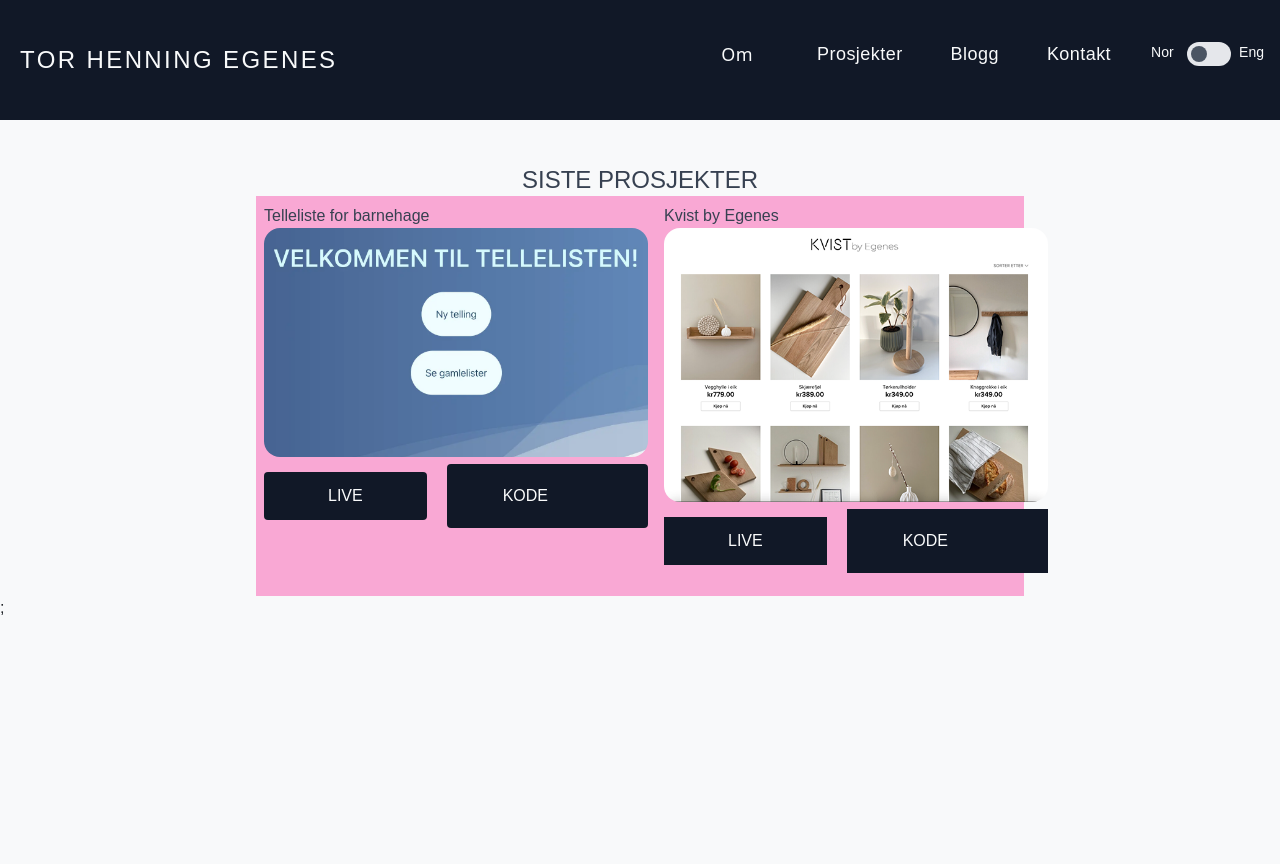
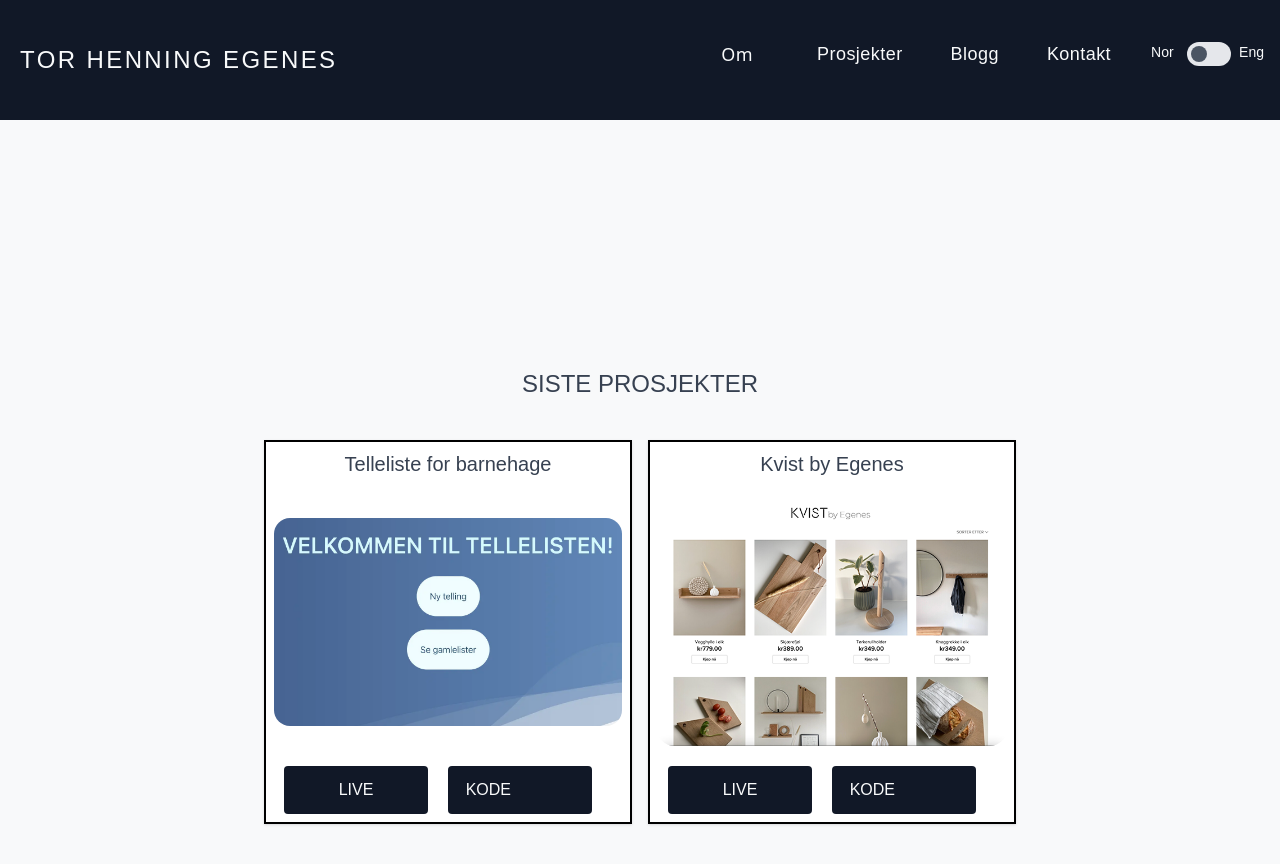
Before and after one commit to Loathar/torhenningegenes, a Next.js app: page /prosjekter in a window 1280 px wide. Shown: the top 864 px of the page. Before the commit the page ends 800 px from the top, so only its background shows below. Built offline with nearby package versions, Linux system fonts and the light colour scheme.

Commit message:
progress on site

```diff
--- a/pages/index.js
+++ b/pages/index.js
@@ -5,8 +5,14 @@
 import Kontakt from "./kontakt";
 import Prosjekter from "./prosjekter";
 import Nav from "./nav";
+import About from "./about";
+import citybynight from "../img/citybynight.webp";
+import citycolor from "../img/citycolor.webp";
 
-export default function Home() {
+export default function Home(props) {
+  const { enabled } = props;
+
+  console.log(enabled);
   return (
     <>
       <Head>
@@ -23,37 +29,52 @@
           href="https://fonts.googleapis.com/icon?family=Material+Icons"
           rel="stylesheet"
         />
+        <link
+          rel="stylesheet"
+          href="https://fonts.googleapis.com/css2?family=Material+Symbols+Outlined:opsz,wght,FILL,GRAD@20..48,100..700,0..1,-50..200"
+        />
       </Head>
 
-      <main className="bg-gray-50 text-gray-900 flex flex-col items-center mx-auto">
-        <div className="container flex flex-col items-center border-b-2 border-gray-900 justify-end">
+      <main className="bg-gray-50 text-gray-900 flex flex-col items-center mx-auto mb-28">
+        <section className="container flex flex-col items-center border-b-2 border-gray-900 justify-end ">
           <h1 className="uppercase font-thin text-8xl md:text-6xl mb-1 tracking-wide mt-10">
             Tor Henning Egenes
           </h1>
-          <h2 className=" font-thin text-4xl hover:bg-gray-900 hover:text-pink-600 mb-12 p-4  ease-in duration-1000 hover:pl-96">
+          <h2 className=" font-thin text-4xl hover:bg-gray-900 hover:text-pink-600 mb-12 p-4  ease-in duration-1000 hover:pl-96 tracking-wide">
             Frontend-utvikler
           </h2>
+
           <div className="mb-36">
-            <Link href={"/about"}>
+            <Link href={"#about"}>
               <button className="bg-gray-900 text-gray-50 px-16 py-3 hover:bg-pink-600 hover:text-gray-50 transition-colors duration-300 ease-out mr-5">
                 Om{" "}
               </button>
             </Link>
 
-            <button className="bg-gray-900 text-gray-50 px-16 py-3 hover:bg-pink-600 hover:text-gray-50 transition-colors duration-300 ease-out mr-5">
-              <Link href={"/prosjekter"}> Prosjekter </Link>
-            </button>
-            <button className="bg-gray-900 text-gray-50 px-16 py-3 hover:bg-pink-600 hover:text-gray-50 transition-colors duration-300 ease-out">
-              <Link href={"/#kontakt"}>Kontakt</Link>
-            </button>
+            <Link href={"#prosjekter"}>
+              <button className="bg-gray-900 text-gray-50 px-16 py-3 hover:bg-pink-600 hover:text-gray-50 transition-colors duration-300 ease-out mr-5">
+                Prosjekter
+              </button>
+            </Link>
+
+            <Link href={"/#kontakt"}>
+              <button className="bg-gray-900 text-gray-50 px-16 py-3 hover:bg-pink-600 hover:text-gray-50 transition-colors duration-300 ease-out">
+                Kontakt{" "}
+              </button>
+            </Link>
           </div>
-        </div>
-
-        <div className="" id="kontakt">
-          Kontakt er fint
-        </div>
+        </section>
+        <div id="about"></div>
       </main>
 
+      <About />
+
+      <Image src={citybynight} layout="responsive" className="mb-6" />
+
+      <Prosjekter />
+
+      <Image src={citycolor} layout="responsive" />
+      <Kontakt />
       <footer></footer>
     </>
   );
--- a/pages/kontakt.js
+++ b/pages/kontakt.js
@@ -1,3 +1,21 @@
 export default function Kontakt() {
-  return <h1>tor.henning.egenes@gmail.com</h1>;
+  return (
+    <>
+      <section className="flex flex-col items-center mt-28" id="kontakt">
+        <p>La oss snakke sammen!</p>
+
+        <ul className="flex flex-col items-center">
+          <li className="flex flex-row justify-around">
+            <span className="material-symbols-outlined text-gray-900 mr-2">
+              mail
+            </span>
+            <span>tor.henning.egenes@gmail.com</span>
+          </li>
+          <li>Twitter</li>
+          <li>github</li>
+        </ul>
+      </section>
+      ;
+    </>
+  );
 }
--- a/pages/prosjekter.js
+++ b/pages/prosjekter.js
@@ -7,25 +7,25 @@
 export default function Prosjekter() {
   return (
     <section
-      className="prosjekter text-gray-700 mt-11 flex flex-col items-center justify-center mx-auto"
+      className="container text-gray-700 mt-20 mb-28 flex flex-col items-center justify-center mx-auto min-h-screen"
       id="prosjekter"
     >
-      <h1 className="text-center text-2xl uppercase ">Siste prosjekter</h1>
-      <div className="flex  flex-col md:flex-row justify-around bg-pink-300 items-center max-w-3xl">
-        <div className="project w-96 h-96 m-2">
-          <h1>Telleliste for barnehage</h1>
+      <h1 className="text-center text-2xl uppercase  mb-8">Siste prosjekter</h1>
+      <div className="flex  flex-col md:flex-row justify-between items-center max-w-3xl">
+        <div className="project w-96 h-96 m-2 bg-white p-2 flex flex-col justify-between items-center border-2 border-black shadow">
+          <h1 className="text-xl">Telleliste for barnehage</h1>
 
           <Image src={tellelisten} className="rounded-2xl" />
           <div className="flex flex-row justify-between items-center align-middle">
             <Link href="https://tellelisten.netlify.app">
-              <button className="bg-gray-900 text-gray-50 px-16 py-3 hover:bg-pink-600 hover:text-gray-50 transition-colors duration-300 ease-out mr-5 uppercase rounded">
+              <button className="bg-gray-900 text-gray-50 p-2 h-12  w-36 hover:bg-pink-600 hover:text-gray-50 transition-colors duration-300 ease-out mr-5 uppercase rounded">
                 Live
               </button>
             </Link>
 
             <Link href="https://github.com/Loathar/telleliste">
-              <button className="bg-gray-900 text-gray-50   px-14 py-4 hover:bg-pink-600 hover:text-gray-50 transition-colors duration-300 ease-out mr-5 uppercase rounded">
-                <div className="flex flex-row align-middle items-center justify-between">
+              <button className="bg-gray-900 text-gray-50 p-2 h-12  w-36 hover:bg-pink-600 hover:text-gray-50 transition-colors duration-300 ease-out mr-5 uppercase rounded">
+                <div className="flex flex-row align-middle items-center justify-around">
                   <p className="mr-3">Kode</p>
                   <div className="h-8 w-8">
                     <Image
@@ -41,20 +41,20 @@
           </div>
         </div>
 
-        <div className="project w-96 h-96 m-2">
-          <h1>Kvist by Egenes</h1>
+        <div className="project w-96 h-96 m-2 bg-white p-2 flex flex-col justify-between items-center border-2 border-black shadow">
+          <h1 className="text-xl">Kvist by Egenes</h1>
 
           <Image src={kvistbyegenes} className="rounded-2xl " />
           <div className="flex flex-row justify-between items-center align-middle">
             <Link href="https://tellelisten.netlify.app">
-              <button className="bg-gray-900 text-gray-50 px-16 py-3 hover:bg-pink-600 hover:text-gray-50 transition-colors duration-300 ease-out mr-5 uppercase">
+              <button className="bg-gray-900 text-gray-50 p-2 h-12 w-36 hover:bg-pink-600 hover:text-gray-50 transition-colors duration-300 ease-out mr-5 uppercase rounded">
                 Live
               </button>
             </Link>
 
             <Link href="https://github.com/Loathar/telleliste">
-              <button className="bg-gray-900 text-gray-50   px-14 py-4 hover:bg-pink-600 hover:text-gray-50 transition-colors duration-300 ease-out mr-5 uppercase">
-                <div className="flex flex-row align-middle items-center justify-between">
+              <button className="bg-gray-900 text-gray-50 p-2 h-12 w-36 hover:bg-pink-600 hover:text-gray-50 transition-colors duration-300 ease-out mr-5 uppercase rounded">
+                <div className="flex flex-row align-middle items-center justify-around">
                   <p className="mr-3">Kode</p>
                   <div className="h-8 w-8">
                     <Image
```
Also changed, not shown: img/citybynight.webp (added), img/citycolor.webp (added).
